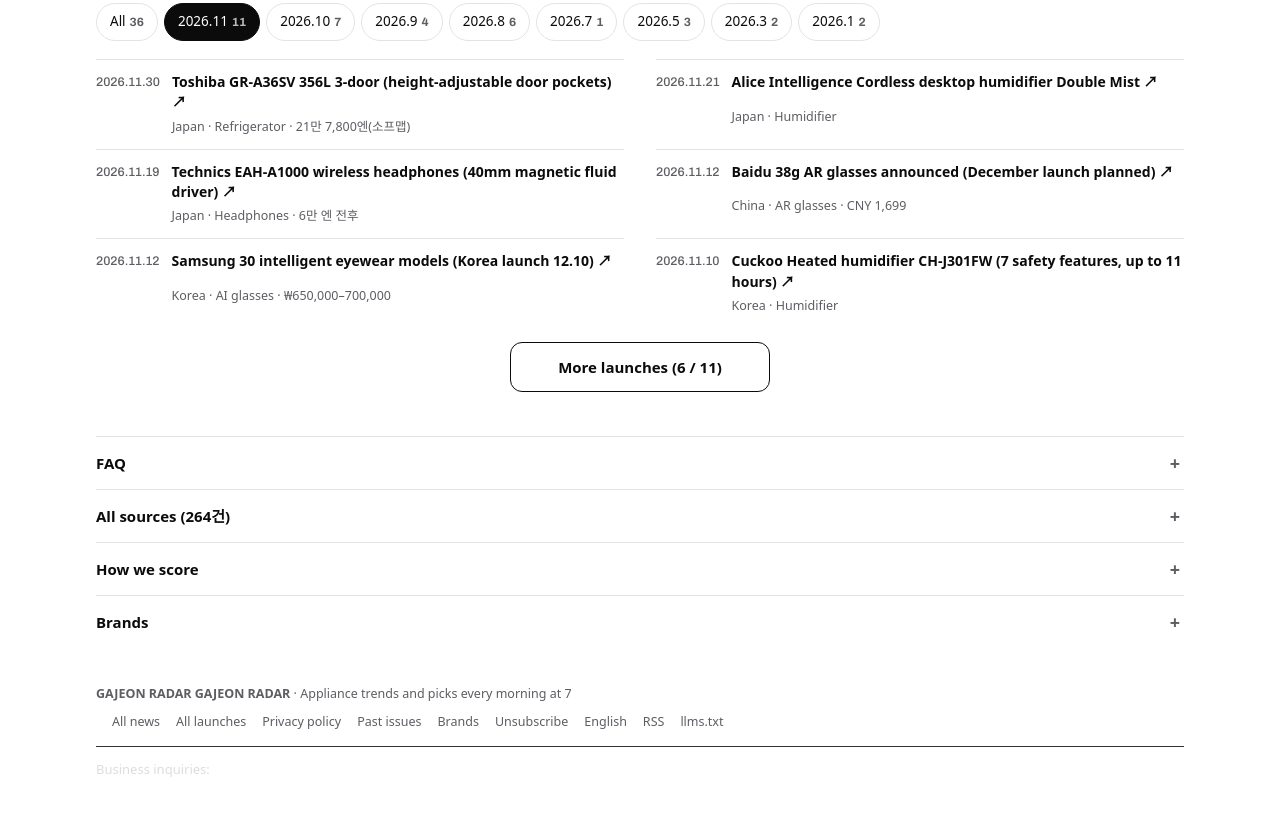
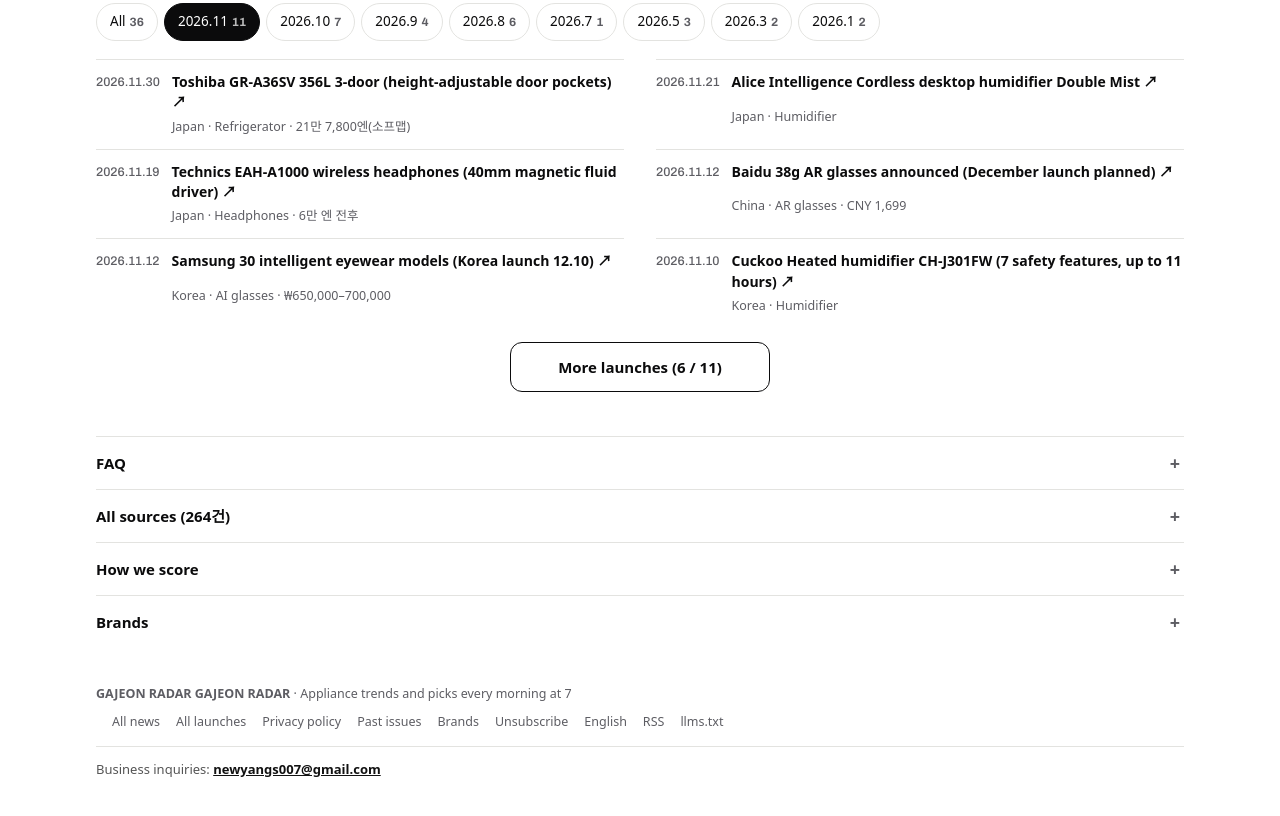
Before and after one commit to newyangs007/atelier-electro, a plain HTML site: page en/index.html in a window 1280 px wide. Shown: the part 4285-5101 px from the top of the page. Drawn offline with Linux system fonts and the light colour scheme; no server answers; a web font is replaced by a local one.

Commit message:
Keep footer business link readable (dark text on light footer)
Co-Authored-By: Claude Opus 5.5 <noreply@anthropic.com>
Claude-Session: https://claude.ai/code/session_017NuX1vFMQkQSakfkLjCyCF

```diff
--- a/en/index.html
+++ b/en/index.html
@@ -452,7 +452,7 @@ footer a{text-decoration:none}
 .ln .t a{color:inherit;text-decoration:none}.ln .t a:hover{text-decoration:underline;text-underline-offset:3px}
 #launch-months{margin-bottom:6px}
 @media(prefers-reduced-motion:reduce){#plist .grid{animation:none}}
-.biz{margin-top:14px;padding-top:12px;border-top:1px solid #333;font-size:13px;color:#ddd}.biz a{color:#fff;font-weight:700;text-decoration:underline}
+.biz{margin-top:14px;padding-top:12px;border-top:1px solid var(--line);font-size:13px;color:#555}.biz a{color:#111;font-weight:700;text-decoration:underline}
 .refer{display:flex;flex-wrap:wrap;align-items:center;gap:8px;margin:4px 0 14px;font-size:13px}.refer span{flex-basis:100%;opacity:.85}
 .refer button{border:1px solid currentColor;background:transparent;color:inherit;border-radius:999px;padding:8px 14px;font-weight:700;cursor:pointer}.refer .ks{background:#fee500;color:#191919;border-color:#fee500}
 .substrip{display:flex;flex-wrap:wrap;align-items:center;gap:10px;margin:26px 0 0;padding:16px 18px;border-radius:16px;background:#111;color:#fff}
```
Also changed, not shown: index.html (+1 -1 lines), tools/template.html (+1 -1 lines).
